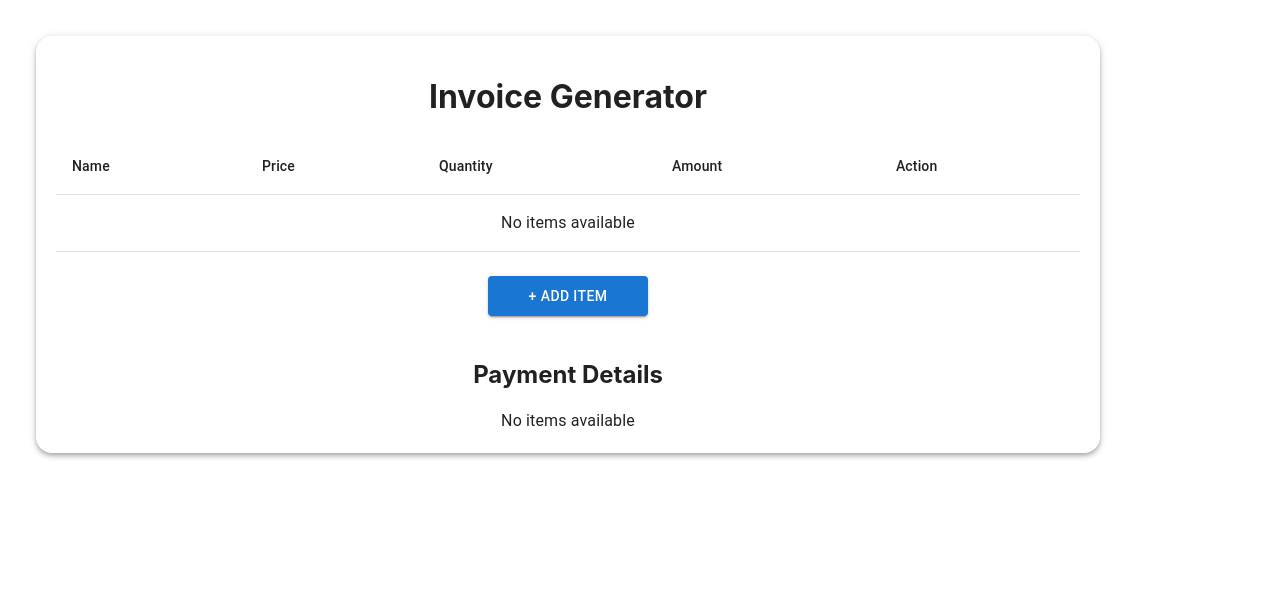
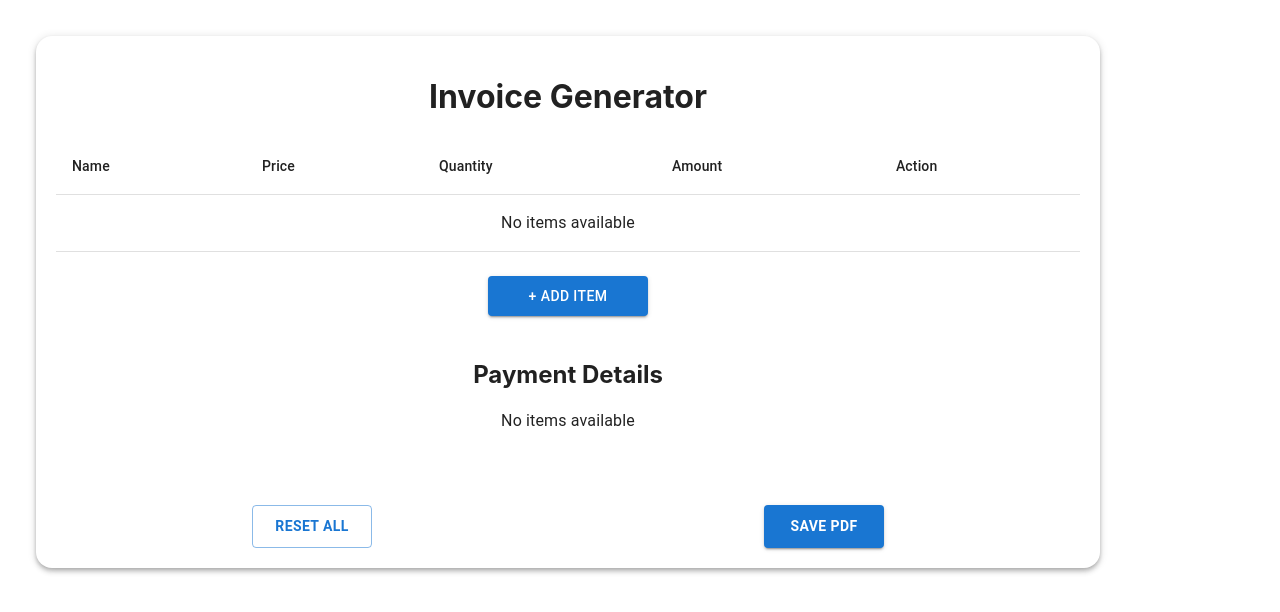
Before and after one commit to Your-Akshat/Invoice-Generator, a React (Create React App) app: page / in a window 1280 px wide. Shown: the top 612 px of the page. Built offline with nearby package versions, Linux system fonts and the light colour scheme.

Commit message:
UI update for PDF, local storage logic incomplete

```diff
--- a/src/pages/Home/Home.jsx
+++ b/src/pages/Home/Home.jsx
@@ -26,6 +26,8 @@ const Home = () => {
     quantity: 0,
   });
   const [myErrors, setMyErrors] = useState({});
+  const [isPrintingPDF, setPrintingPDF] = useState(false);
+
   const subTotal = invoiceItems.reduce(
     (total, item) => total + item?.price * item?.quantity,
     0
@@ -62,29 +64,39 @@ const Home = () => {
   const validateForm = () => {
     const newErrors = {};
 
-    if (!newItem.name.trim()) {
+    if (!newItem?.name?.trim()) {
       newErrors.name = "Name is required";
     } else if (!isNaN(newItem?.name?.trim())) {
       newErrors.name = "Number can't be name";
-    } else if (!/^[a-zA-Z0-9-_]+$/.test(newItem.name.trim())) {
+    } else if (!/^[a-zA-Z0-9-_ ]+$/?.test(newItem?.name?.trim())) {
       newErrors.name =
-        "Name can only contain letters, numbers, hyphens (-), and underscores (_)";
+        "Name can only contain letters, numbers, hyphens (-), underscores (_) and spaces";
+    } else if (newItem?.name?.trim().length > 35) {
+      newErrors.name = "Name is longer than expected";
     }
 
-    if (!newItem.price) {
+    if (!newItem?.price?.toString()?.trim()) {
       newErrors.price = "Price is required";
-    } else if (isNaN(newItem.price)) {
+    } else if (isNaN(newItem?.price)) {
       newErrors.price = "Price must be a number";
-    } else if (Number(newItem.price) <= 0) {
+    } else if (Number(newItem?.price) <= 0) {
       newErrors.price = "Price must be greater than 0";
+    } else if (Number(newItem?.price) > 24999) {
+      newErrors.price = "Price can't be greater than 24,999";
+    } else if (/e/i?.test(newItem?.price?.toString())) {
+      newErrors.price = "Scientific notation not allowed";
     }
 
-    if (!newItem.quantity) {
+    if (!newItem?.quantity?.toString()?.trim()) {
       newErrors.quantity = "Quantity is required";
-    } else if (isNaN(newItem.quantity)) {
+    } else if (isNaN(newItem?.quantity)) {
       newErrors.quantity = "Quantity must be a number";
-    } else if (Math.ceil(Number(newItem.quantity)) <= 0) {
+    } else if (Math?.ceil(Number(newItem?.quantity)) <= 0) {
       newErrors.quantity = "Quantity must be greater than 0";
+    } else if (Number(newItem?.quantity) > 9999) {
+      newErrors.quantity = "Quantity can't be more than 9999";
+    } else if (/e/i?.test(newItem?.quantity?.toString())) {
+      newErrors.quantity = "Scientific notation not allowed";
     }
 
     return newErrors;
@@ -109,19 +121,39 @@ const Home = () => {
     setInvoiceItems((prev) => prev.filter((_, i) => i !== index));
   };
 
-  const getInvoiceItems = async () => {
+  const printPDF = async () => {
+    setPrintingPDF(true);
+    // add printing logic
+    setPrintingPDF(false);
+  };
+
+  const removeAllInvoiceItems = () => {
+    localStorage.removeItem("invoice_items");
+    setInvoiceItems([]);
+  };
+
+  const getInvoiceItems = () => {
+    setIsLoading(true);
     try {
-      setIsLoading(true);
-      setInvoiceItems([]);
-      setIsLoading(false);
+      const storedItems = localStorage.getItem("invoice_items");
+      setInvoiceItems(storedItems ? JSON.parse(storedItems) : []);
     } catch (error) {
       console.error("Failed to fetch: ", error);
     }
+    setIsLoading(false);
+  };
+
+  const syncInvoiceItems = () => {
+    localStorage.setItem("invoice_items", JSON.stringify(invoiceItems));
   };
 
   useEffect(() => {
     getInvoiceItems();
   }, []);
+
+  useEffect(() => {
+    syncInvoiceItems();
+  }, [invoiceItems]);
 
   return (
     <Paper elevation={4} className={styles.paper_container}>
@@ -139,10 +171,10 @@ const Home = () => {
             </TableRow>
           </TableHead>
           <TableBody>
-            {invoiceItems.length === 0 ? (
+            {invoiceItems?.length === 0 ? (
               <TableRow>
                 <TableCell className={styles.notFoundError} colSpan={5}>
-                  {invoiceItems?.length === 0 ? (
+                  {!isLoading && invoiceItems?.length === 0 ? (
                     <Typography>No items available</Typography>
                   ) : (
                     <Typography>Fetching Items... Please wait!!</Typography>
@@ -162,6 +194,7 @@ const Home = () => {
         </Table>
       </TableContainer>
 
+      {!isPrintingPDF && (
         <Button
           onClick={openAddModal}
           variant="contained"
@@ -171,6 +204,7 @@ const Home = () => {
         >
           + Add Item
         </Button>
+      )}
 
       <Payment
         invoiceItems={invoiceItems}
@@ -178,6 +212,25 @@ const Home = () => {
         taxAmount={taxAmount}
         grandTotal={grandTotal}
       />
+
+      <div className={styles.printSection}>
+        <Button
+          onClick={printPDF}
+          variant="contained"
+          color="primary"
+          className={styles.savePDFbutton}
+        >
+          Save PDF
+        </Button>
+
+        <Button
+          onClick={removeAllInvoiceItems}
+          className={styles.savePDFbutton}
+          variant="outlined"
+        >
+          Reset All
+        </Button>
+      </div>
 
       <AddModal
         open={isAdding}
--- a/src/pages/Home/Home.module.scss
+++ b/src/pages/Home/Home.module.scss
@@ -20,4 +20,17 @@
     font-weight: 550;
     width: 160px;
   }
+
+  .printSection{
+    display: flex;
+    flex-direction: row-reverse;
+    justify-content: space-around;
+
+    .savePDFbutton{
+      padding: 8px 16px;
+      margin-top: 72px;
+      font-weight: 600;
+      width: 120px;
+    }
+  }
 }
```
Lines whose indentation alone changed are shown as unchanged.
